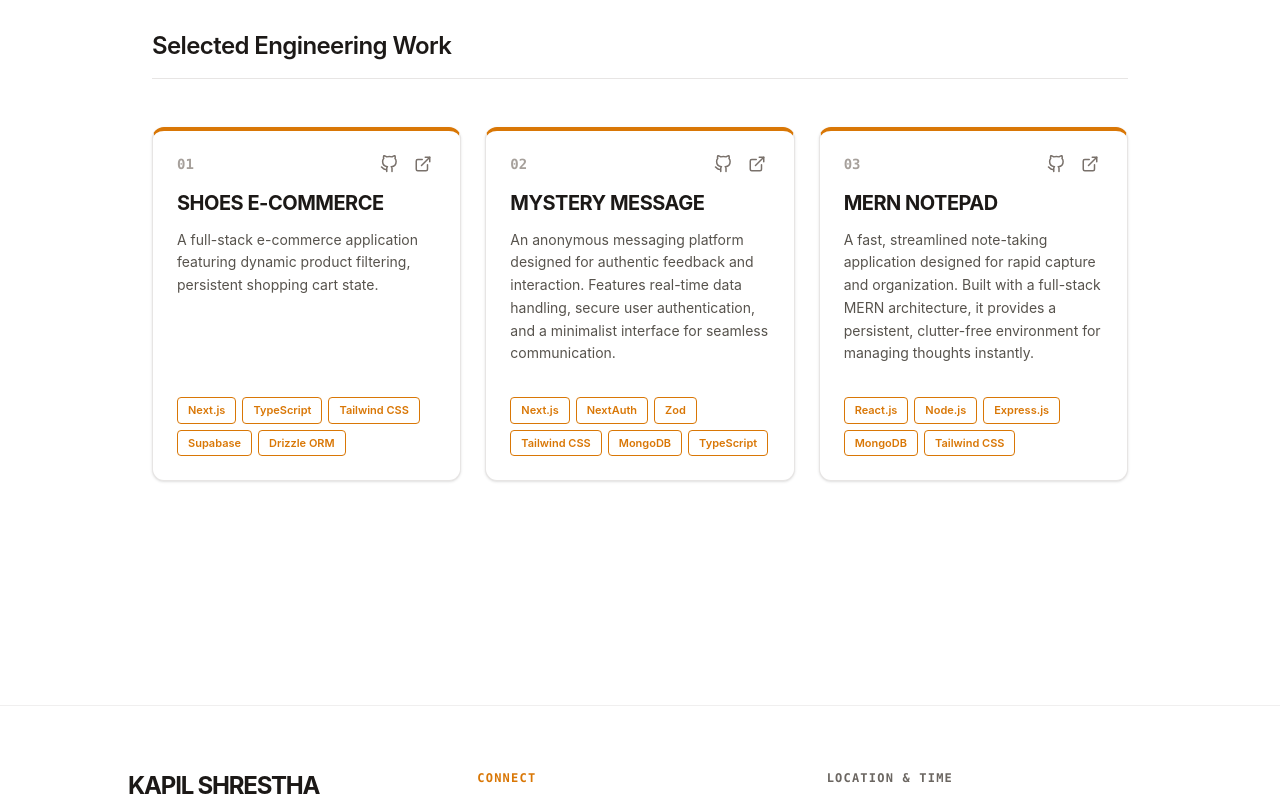
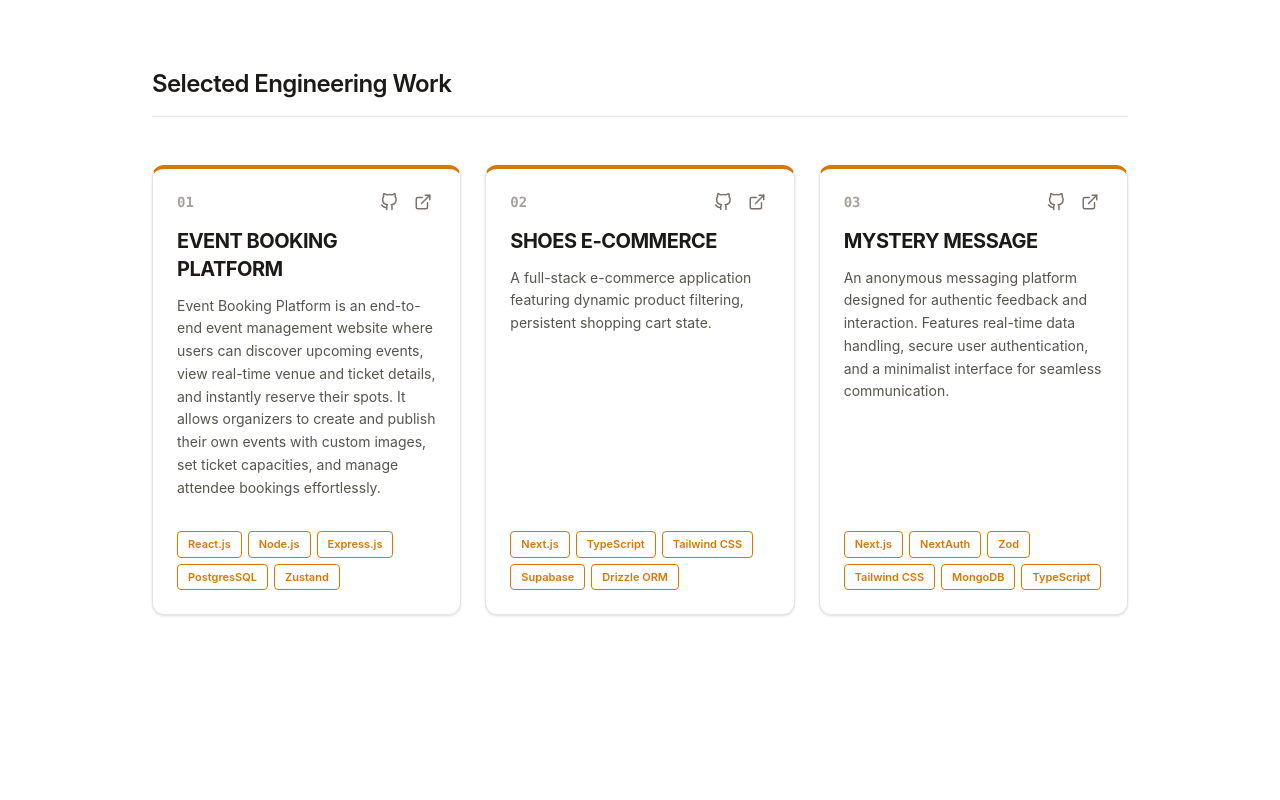
Before and after one commit to KapilShrestha21/kapil-portfolio, a React (Vite) app: page / in a window 1280 px wide. Shown: the part 1180-1980 px from the top of the page. Built offline with nearby package versions, Linux system fonts and the light colour scheme.

Commit message:
project changed

```diff
--- a/src/components/Body.jsx
+++ b/src/components/Body.jsx
@@ -14,6 +14,16 @@ export default function Body() {
     const projects = [
         {
             id: "01",
+            title: "EVENT BOOKING PLATFORM",
+            description: "Event Booking Platform is an end-to-end event management website where users can discover upcoming events, view real-time venue and ticket details, and instantly reserve their spots. It allows organizers to create and publish their own events with custom images, set ticket capacities, and manage attendee bookings effortlessly.",
+            tags: ["React.js", "Node.js", "Express.js", "PostgresSQL", "Zustand"],
+            codeLink: "https://github.com/KapilShrestha21/Event-Booking-Platform",
+            demoLink: "https://event-booking-platform-five.vercel.app/",
+            accentBorder: "border-t-brand-highlight",
+            tagTheme: "text-brand-highlight border-brand-highlight"
+        },
+        {
+            id: "02",
             title: "SHOES E-COMMERCE",
             description: "A full-stack e-commerce application featuring dynamic product filtering, persistent shopping cart state.",
             tags: ["Next.js", "TypeScript", "Tailwind CSS", "Supabase", "Drizzle ORM"],
@@ -23,22 +33,12 @@ export default function Body() {
             tagTheme: "text-brand-highlight border-brand-highlight"
         },
         {
-            id: "02",
+            id: "03",
             title: "MYSTERY MESSAGE",
             description: "An anonymous messaging platform designed for authentic feedback and interaction. Features real-time data handling, secure user authentication, and a minimalist interface for seamless communication.",
             tags: ["Next.js", "NextAuth", "Zod", "Tailwind CSS", "MongoDB", "TypeScript"],
             codeLink: "https://github.com/KapilShrestha21/Mystery-message-in-nextjs",
             demoLink: "https://mystery-message-in-nextjs.vercel.app/",
-            accentBorder: "border-t-brand-highlight",
-            tagTheme: "text-brand-highlight border-brand-highlight"
-        },
-        {
-            id: "03",
-            title: "MERN NOTEPAD",
-            description: "A fast, streamlined note-taking application designed for rapid capture and organization. Built with a full-stack MERN architecture, it provides a persistent, clutter-free environment for managing thoughts instantly.",
-            tags: ["React.js", "Node.js", "Express.js", "MongoDB", "Tailwind CSS"],
-            codeLink: "https://github.com/KapilShrestha21/mern-notepad",
-            demoLink: "https://mern-notepad-xdh0.onrender.com/",
             accentBorder: "border-t-brand-highlight",
             tagTheme: "text-brand-highlight border-brand-highlight"
         }
@@ -55,7 +55,7 @@ export default function Body() {
             title: "Frontend",
             icon: <FaReact className="text-xl text-blue-600" />,
             iconBg: "bg-blue-50",
-            skills: ["React", "Next.js", "Tailwind CSS", "JavaScript", "TypeScript"]
+            skills: ["React", "Next.js", "Tailwind CSS", "JavaScript", "TypeScript", "Zustand"]
         },
         {
             title: "Tools & Others",
--- a/src/components/Header.jsx
+++ b/src/components/Header.jsx
@@ -6,7 +6,7 @@ export default function Header() {
       <div className="max-w-5xl mx-auto flex justify-between items-center">
         {/* Logo / Personal Brand */}
         <a href="#" className="font-mono font-bold text-lg tracking-tight text-brand-primary group">
-          dev<span className="text-brand-highlight group-hover:text-brand-primary transition">.</span>portfolio
+          KS<span className="text-brand-highlight group-hover:text-brand-primary transition">.</span>dev
         </a>
 
         {/* Navigation Links */}
```
